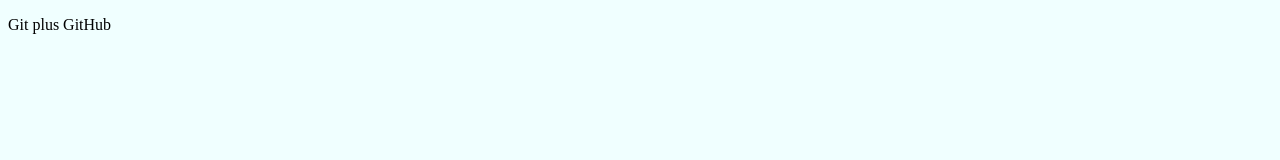
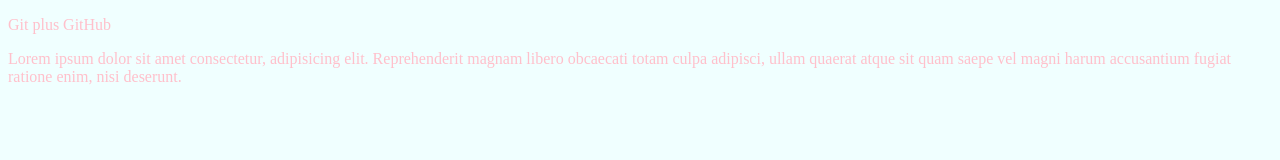
Before and after one commit to pokrovsky-marat/Test, a plain HTML site: page index.html in a window 1280 px wide. Drawn offline with Linux system fonts and the light colour scheme.

Commit message:
Some changes in two files

```diff
--- a/css/main.css
+++ b/css/main.css
@@ -1,3 +1,6 @@
 body {
   background-color: azure;
 }
+p{
+  color: pink;
+}
--- a/index.html
+++ b/index.html
@@ -8,6 +8,12 @@
 </head>
 <body>
 	<p>Git plus GitHub</p>
+	<p>Lorem ipsum dolor sit amet consectetur,
+		adipisicing elit. Reprehenderit magnam libero
+		obcaecati totam culpa adipisci, ullam quaerat
+		atque sit quam saepe vel magni harum accusantium
+		fugiat ratione enim, nisi deserunt.
+	</p>
 	<script src="script.js"></script>
 </body>
 </html>
```
